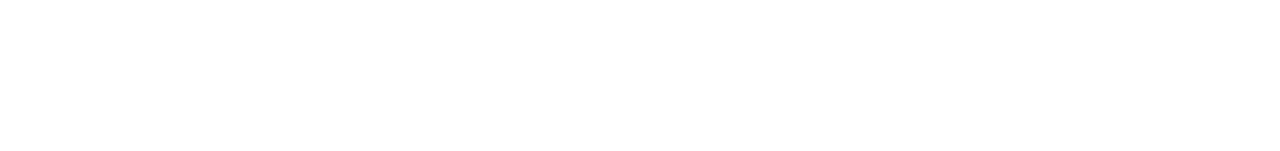
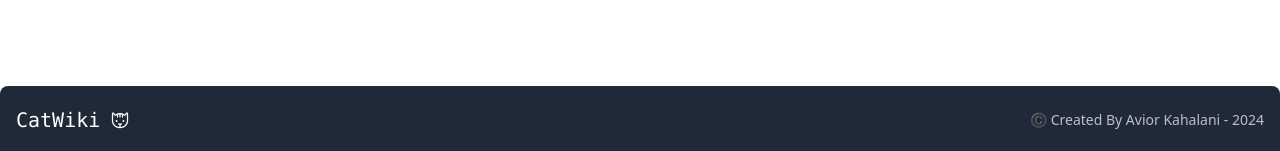
Before and after one commit to aviorkahalani/catwiki-frontend, a React (Vite) app: page / in a window 1280 px wide. Shown: the part 1456-1607 px from the top of the page. Before the commit the page ends 1526 px from the top, so only its background shows below. Built offline with nearby package versions, Linux system fonts and the light colour scheme; no server answers.

Commit message:
feat: add footer

```diff
--- a/src/App.tsx
+++ b/src/App.tsx
@@ -1,5 +1,6 @@
 import { Outlet } from 'react-router-dom'
 import Header from './components/Header'
+import Footer from './components/Footer'
 
 function App() {
   return (
@@ -8,6 +9,7 @@
       <main className="flex-1">
         <Outlet />
       </main>
+      <Footer />
     </>
   )
 }
--- /dev/null
+++ b/src/components/Footer.tsx
@@ -0,0 +1,18 @@
+import { Link } from 'react-router-dom'
+import Container from './Container'
+import { Cat } from '@phosphor-icons/react'
+
+export default function Footer() {
+  return (
+    <footer className="pt-4">
+      <Container className="flex items-center justify-between rounded-t-lg bg-gray-800 p-5 text-white">
+        <Link to="/" className="flex items-center gap-2.5 font-mono text-xl">
+          CatWiki <Cat size={20} />
+        </Link>
+        <p className="text-sm font-light opacity-70">
+          ©️ Created By Avior Kahalani - 2024
+        </p>
+      </Container>
+    </footer>
+  )
+}
```
